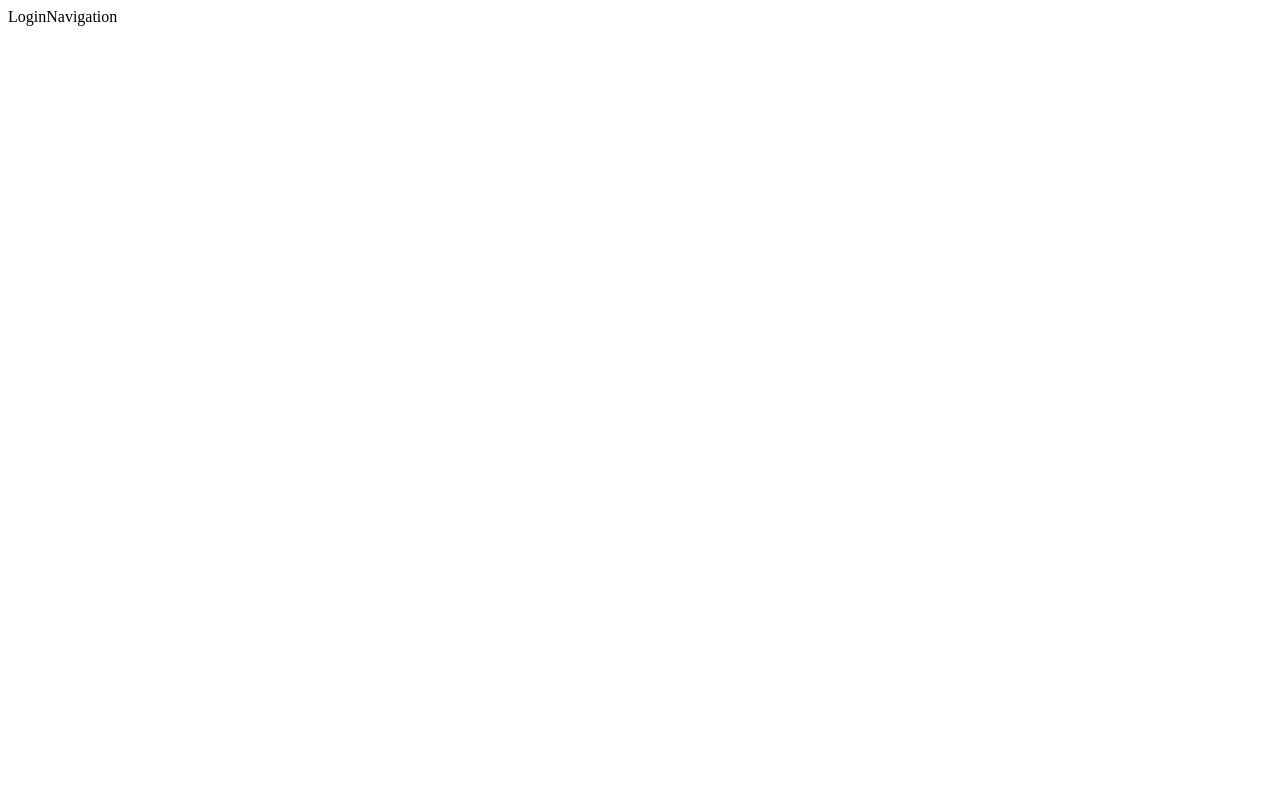
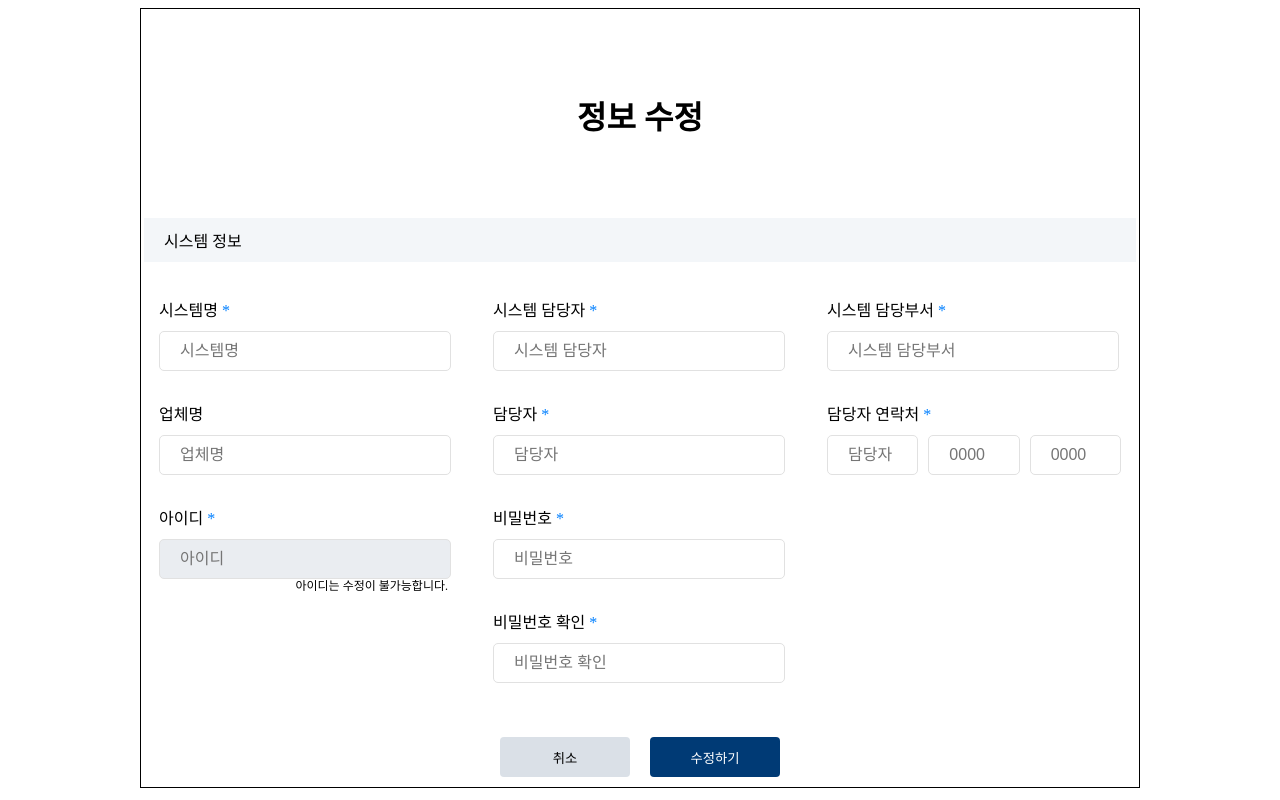
Before and after one commit to knusolution/Webui, a React (Vite) app: page /modify_sys in a window 1280 px wide. Built offline with nearby package versions, Linux system fonts and the light colour scheme.

Commit message:
[Feat] added Modify_sys.jsx

```diff
--- /dev/null
+++ b/src/components/Modify_sys.jsx
@@ -0,0 +1,213 @@
+import styled from 'styled-components';
+
+
+const Container = styled.div`
+  box-sizing: border-box;
+  max-width: 1000px;
+  margin: 0 auto;
+  padding: 3px;
+  border: 1px solid #000000;
+  height: calc(100vh - 20px);
+  margin-top: 0;
+  position: relative;
+`;
+
+const SystemInfoBar = styled.div`
+  box-sizing: border-box;
+  width: 100%;
+  background-color: #f3f6f9;
+  text-align: left;
+  padding: 10px 20px;
+  font-size: 16px;
+  margin-bottom: 20px;
+`;
+
+const Title = styled.h1`
+  text-align: center;
+  margin-top: 80px;
+  margin-bottom: 80px;
+`;
+
+const Form = styled.form`
+  display: grid;
+  grid-gap: 0px;
+
+  label {
+    display: flex;
+    justify-content: space-between;
+    align-items: baseline;
+  }
+
+  input {
+    padding: 10px;
+    width: 100%;
+  }
+`;
+
+const FormRow = styled.div`
+  display: flex;
+  justify-content: space-between;
+
+  & + & {
+    margin-top: 0px;
+  }
+`;
+
+
+const InputContainer = styled.label`
+  display: flex;
+  flex-direction: column;
+  background-color: #ffffffa0;
+  border: none;
+  padding: 15px;
+  border-radius: 5px;
+  width: 100%;
+  box-sizing: border-box;
+  position: relative;
+
+  & + & {
+    margin-left: 10px;
+  }
+
+  span {
+    margin-bottom: 10px;
+  }
+
+  input {
+    border: 1px solid #e1e1e1;
+    border-radius: 5px;
+    outline: none;
+    font-size: 16px;
+    padding: 10px 20px;
+    width: 85%;
+    margin-right: 10px;
+  }
+
+  input:last-child {
+    margin-right: 0;
+  }
+
+  p {
+    position: absolute;
+    right: 20px;
+    bottom: 0px;
+    font-size: 12px;
+    margin: 0;
+  }
+`;
+
+const InputRow = styled.div`
+  display: flex;
+  justify-content: space-between;
+`;
+
+const ButtonGroup = styled.div`
+  display: flex;
+  justify-content: center;
+  margin-top: 20px;
+  padding: 10px 30px;
+  position: absolute;
+  bottom: 0;
+  left: 0;
+  right: 0;
+
+  button {
+    padding: 10px 30px;
+    border: none;
+    border-radius: 4px;
+    cursor: pointer;
+    margin-left: 10px;
+    margin-right: 10px;
+    width: 130px;
+    height: 40px;
+
+    &:first-child {
+      background-color: #dae0e7;
+    }
+
+    &:last-child {
+      background-color: #003a75;
+      color: white;
+    }
+  }
+`;
+
+const RequiredSpan = styled.span`
+  &::after {
+    content: " *";
+    color: #007fff;
+  }
+`;
+
+const Modify_sys = () => {
+  return (
+    <Container>
+      <Title>정보 수정</Title>
+      <SystemInfoBar>시스템 정보</SystemInfoBar>
+      <Form>
+        <FormRow>
+          <InputContainer>
+            <RequiredSpan>시스템명</RequiredSpan>
+            <input type="text" placeholder="시스템명" />
+          </InputContainer>
+          <InputContainer>
+            <RequiredSpan>시스템 담당자</RequiredSpan>
+            <input type="text" placeholder="시스템 담당자" />
+          </InputContainer>
+          <InputContainer>
+            <RequiredSpan>시스템 담당부서</RequiredSpan>
+            <input type="text" placeholder="시스템 담당부서" />
+          </InputContainer>
+        </FormRow>
+        <FormRow>
+            <InputContainer>
+                <span>업체명</span>
+                <input type="text" placeholder="업체명" />
+            </InputContainer>
+            <InputContainer>
+                <RequiredSpan>담당자</RequiredSpan>
+                <input type="text" placeholder="담당자" />
+            </InputContainer>
+            <InputContainer>
+                <RequiredSpan>담당자 연락처</RequiredSpan>
+                <InputRow>
+                    <input type="text" placeholder="담당자 연락처" />
+                    <input type="text" placeholder="0000" />
+                    <input type="text" placeholder="0000" />
+                </InputRow>
+
+            </InputContainer>
+        </FormRow>
+        <FormRow>
+            <InputContainer>
+                <RequiredSpan>아이디</RequiredSpan>
+                <input type="text" placeholder="아이디" disabled style={{backgroundColor: '#eaedf1'}}/>
+                <p>아이디는 수정이 불가능합니다.</p>
+            </InputContainer>
+            <InputContainer>
+                <RequiredSpan>비밀번호</RequiredSpan>
+                <input type="text" placeholder="비밀번호" />
+            </InputContainer>
+            <InputContainer>
+            </InputContainer>
+        </FormRow>
+        <FormRow>
+            <InputContainer>
+            </InputContainer>
+            <InputContainer>
+                <RequiredSpan>비밀번호 확인</RequiredSpan>
+                <input type="text" placeholder="비밀번호 확인" />
+            </InputContainer>
+            <InputContainer>
+            </InputContainer>
+        </FormRow>
+      </Form>
+      <ButtonGroup>
+        <button>취소</button>
+        <button>수정하기</button>
+      </ButtonGroup>
+    </Container>
+  );
+};
+
+export default Modify_sys;
--- a/src/routes/RootNavigation.jsx
+++ b/src/routes/RootNavigation.jsx
@@ -4,6 +4,7 @@ import LoginNavigation from "./LoginNavigation";
 import { useToken } from "@hooks/useToken";
 import Admin from "@components/Admin";
 import System from "@components/System";
+import Modify_sys from "@components/Modify_sys";
 
 const RootNavigation = () => {
   const { getToken } = useToken();
@@ -18,6 +19,7 @@ const RootNavigation = () => {
       <Route path="/login" element={<LoginNavigation></LoginNavigation>}/>
       <Route path="/admin" element={<Admin></Admin>}/>
       <Route path="/system" element={<System></System>}/>
+      <Route path="/modify_sys" element={<Modify_sys></Modify_sys>} />
     </Routes>
   );
 };
```
